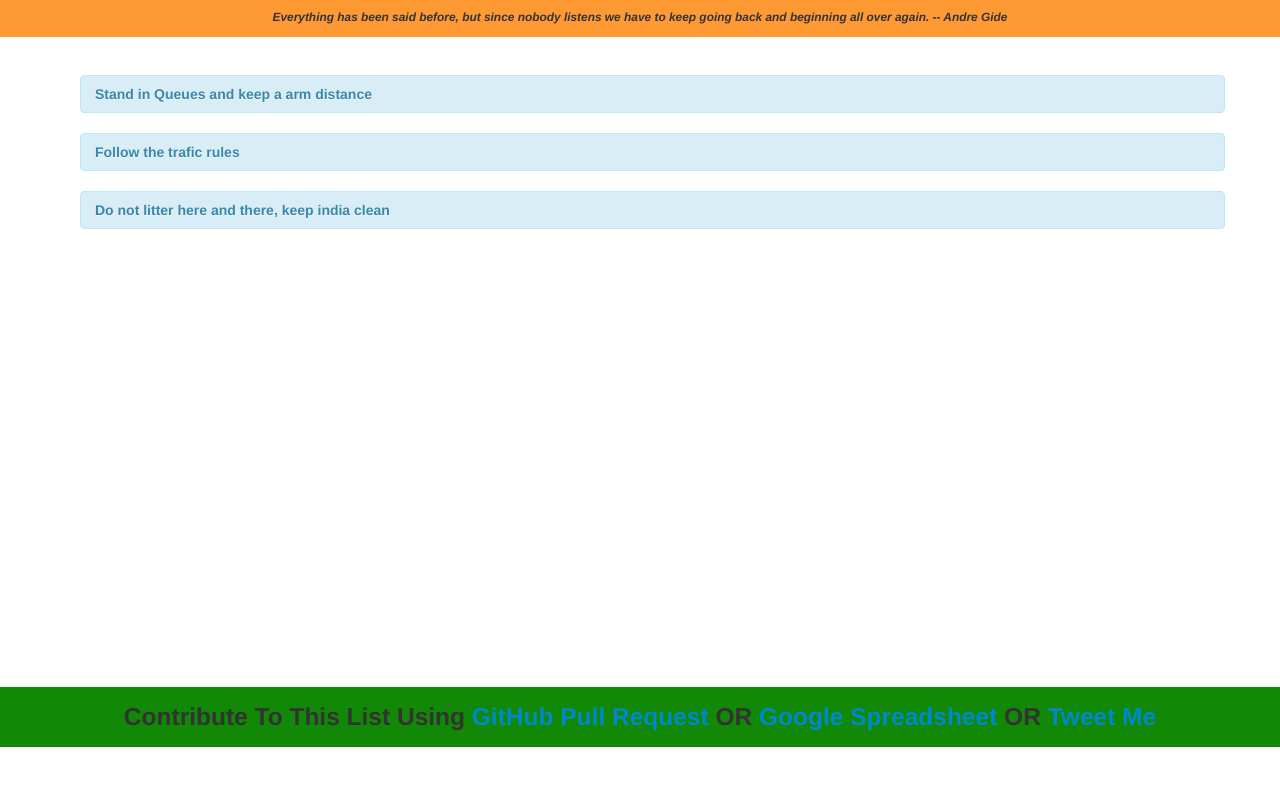
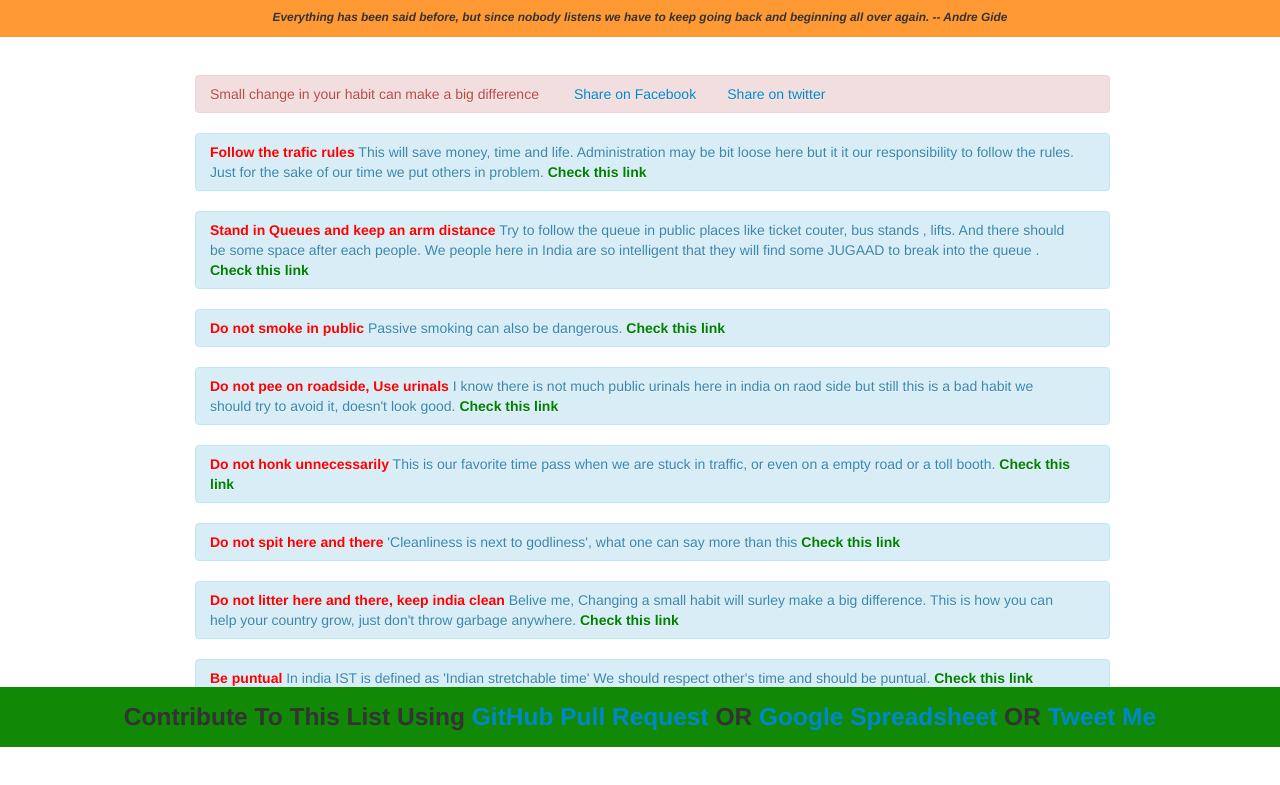
Before and after one commit to nit3ch/save-india, a plain HTML site: page index.html in a window 1280 px wide. Shown: the part 53-838 px from the top of the page. Before the commit the page ends 800 px from the top, so only its background shows below. Drawn offline with nearby package versions, Linux system fonts and the light colour scheme; files that its build step writes are made by us from their sources.

Commit message:
adding more action points

```diff
--- a/actions/actions.json
+++ b/actions/actions.json
@@ -1,14 +1,50 @@
 [
   {
     "tag":"traffic",
-    "ActionPoint":"Follow the trafic rules"
+    "ActionPoint":"Follow the trafic rules",
+    "Description" :"This will save money, time and life. Administration may be bit loose here but it it our responsibility to follow the rules. Just for the sake of our time we put others in problem.",
+    "Resource": "http://www.youtube.com/watch?v=tPLk9rDl_Wk"
   },
   {
     "tag":"Public",
-    "ActionPoint":"Stand in Queues and keep a arm distance"
+    "ActionPoint":"Stand in Queues and keep an arm distance",
+    "Description" :"Try to follow the queue in public places like ticket couter, bus stands , lifts. And there should be some space after each people. We people here in India are so intelligent that they will find some JUGAAD to break into the queue .",
+    "Resource":"http://www.reddit.com/r/pics/comments/1e4l6m/this_is_how_indians_queue/"
   },
   {
-    "tag":"",
-    "ActionPoint":"Do not litter here and there, keep india clean"
+    "tag":"public",
+    "ActionPoint":"Do not litter here and there, keep india clean",
+    "Description" :"Belive me, Changing a small habit will surley make a big difference. This is how you can help your country grow, just don't throw garbage anywhere.",
+    "Resource": "http://www.youtube.com/watch?v=fsdGsUOKWu4"
+  },
+   {
+    "tag":"Traffic",
+    "ActionPoint":"Do not honk unnecessarily",
+    "Description" :"This is our favorite time pass when we are stuck in traffic, or even on a empty road or a toll booth.",
+    "Resource": "http://www.youtube.com/watch?v=s3BzHO0mT5s#t=102"
+  },
+   {
+    "tag":"Public",
+    "ActionPoint":"Do not spit here and there",
+    "Description" :"'Cleanliness is next to godliness', what one can say more than this",
+    "Resource": "http://www.youtube.com/watch?v=sH4B85-Cx9k"
+  },
+  {
+    "tag":"Public",
+    "ActionPoint":"Do not pee on roadside, Use urinals",
+    "Description" :"I know there is not much public urinals here in india on raod side but still this is a bad habit we should try to avoid it, doesn't look good.",
+    "Resource": "http://www.youtube.com/watch?v=czN541vaDEU"
+  },
+  {
+    "tag":"Public",
+    "ActionPoint":"Do not smoke in public",
+    "Description" :"Passive smoking can also be dangerous.",
+    "Resource": "http://www.youtube.com/watch?v=4Vn3mLIlqp4"
+  },
+   {
+    "tag":"Manners",
+    "ActionPoint":"Be puntual",
+    "Description" :"In india IST is defined as 'Indian stretchable time' We should respect other's time and should be puntual. ",
+    "Resource": ""
   }
 ]
--- a/css/style.css
+++ b/css/style.css
@@ -1,5 +1,7 @@
 body {
-  background-image: #000000;
+  background-images: url('../img/410px-Ashoka_Chakra_1.png');
+  background-repeat:no-repeat;
+  background-position:center top 110px;
   padding-top: 10%;
   padding-bottom: 10%;
 }
@@ -11,9 +13,13 @@ body {
 .navbar-fixed-bottom {
   background-color: #118806;
 }
-.action-list-overview {
 
-}
-.alert-info {
+.alert-info ,.alert-danger {
   list-style: none;
 }
+#main {
+  color :red;
+}
+#resource a{
+  color :green;
+}
--- a/index.html
+++ b/index.html
@@ -1,26 +1,34 @@
 <!DOCTYPE html>
 <html ng-app>
   <head>
+    <script src="http://code.jquery.com/jquery-2.0.3.min.js"></script>
+    <script scr="js/jquery-2.0.3.min.js"></script>
     <script src="js/angular.js"></script>
     <script src="js/custom.js"></script>
     <link rel="stylesheet" href="css/bootstrap/css/bootstrap.min.css">
-    <link href="csss/bootstrap/css/bootstrap-responsive.min.css" rel="stylesheet">
+    <!--link href="csss/bootstrap/css/bootstrap-responsive.min.css" rel="stylesheet"-->
     <link rel="stylesheet" href="css/style.css">
     <meta name="viewport" content="width=device-width, initial-scale=1.0">
   </head>
-  <title>Save India </title>
+  <title>Make India a better place to live </title>
   <body ng-controller="ActionsCtrl">
   <div class="container">
     <div class="header">
     <nav class="navbar navbar-default navbar-fixed-top" role="navigation">
       <center><h1> Make India A Better Place To Live </h1>
       <h6><i> Everything has been said before, but since nobody listens we have to keep going back and beginning all over again. -- Andre Gide </i></h6></center>
+      </div>
     </nav>
- </div>
     <div class="action-list-overview">
       <ul class="action-list">
+        <li class="share alert alert-danger "> Small change in your habit can make a big difference &nbsp;&nbsp;&nbsp;&nbsp;&nbsp;&nbsp;&nbsp;
+          <a href="https://www.facebook.com/sharer/sharer.php?u=http%3A%2F%2Fnit3ch.github.io%2Fsave-india" target="_blank"> Share on Facebook</a>&nbsp;&nbsp;&nbsp;&nbsp;&nbsp;&nbsp;&nbsp;
+          <a href="https://twitter.com/share?url=https%3A%2F%2Fnit3ch.github.io%2Fsave-india" target="_blank">Share on twitter</a>
+        </li>
         <li ng-repeat="action in actions" class="alert alert-info">
-         <strong>{{action.ActionPoint}}</strong>
+         <span id="main"><strong>{{action.ActionPoint}}</strong></span>
+         <span id="desc" class="descc">{{action.Description}}</span>
+         <span id="resource"><a href={{action.Resource}} target=_blank><strong>Check this link</strong></a></span>
         </li>
       </ul>
     </div>
```
